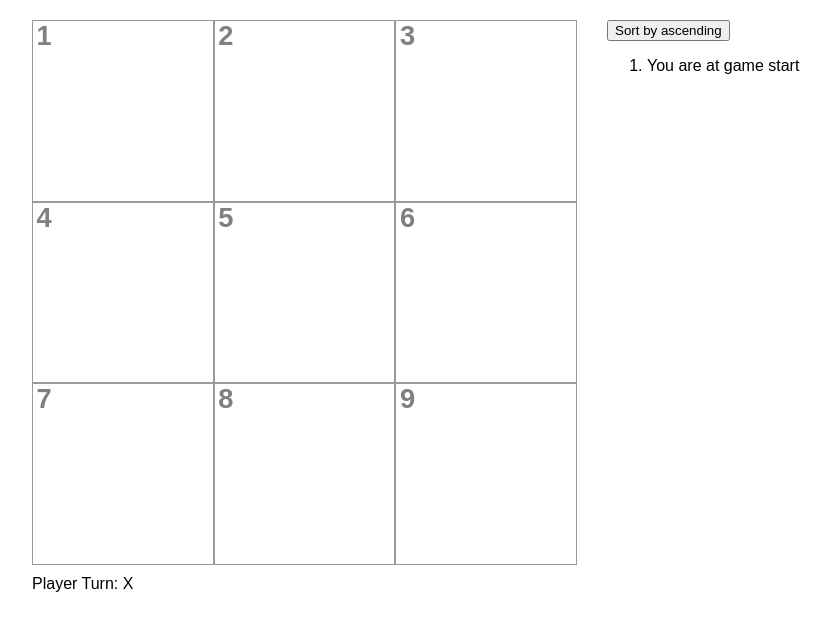
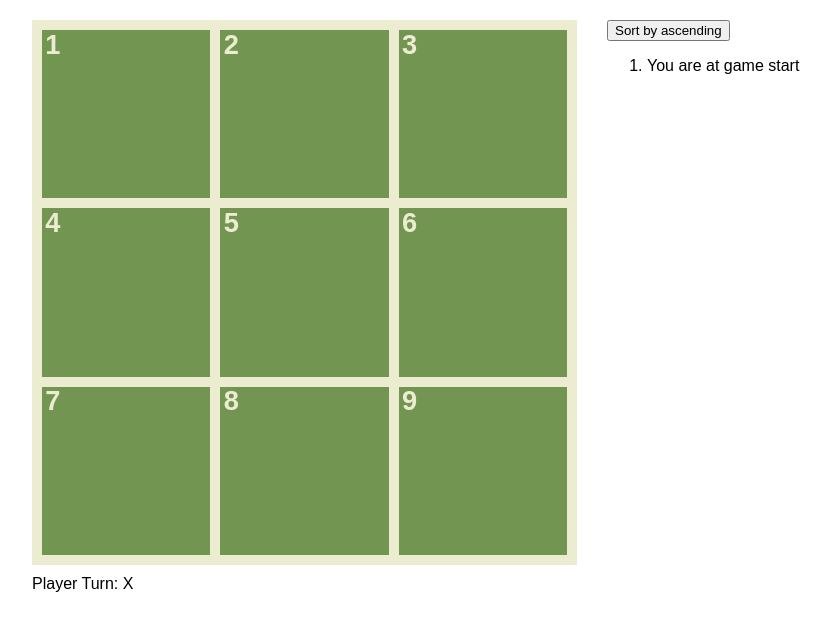
Before and after one commit to HammyPig/react-tic-tac-toe, a React (Create React App) app: page / in a window 1280 px wide. Shown: the top 630 px of the page, without its empty margins (58-889 px from the left). Built offline with nearby package versions, Linux system fonts and the light colour scheme.

Commit message:
feat: enhance game board styling with new colours for squares, grid borders, and text

```diff
--- a/src/Game.jsx
+++ b/src/Game.jsx
@@ -96,7 +96,9 @@ export default function Game() {
     <div className="block game" style={{"flexDirection": "row"}}>
       <div className="block">
         <div className="game-board">
-          <Board squares={boardSquares} highlightedSquares={highlightedSquares} turnNumber={turnNumber} onPlay={handlePlay} />
+          <div className="game-border">
+            <Board squares={boardSquares} highlightedSquares={highlightedSquares} turnNumber={turnNumber} onPlay={handlePlay} />
+          </div>
         </div>
         <div className="status">{statusMessage}</div>
       </div>
--- a/src/Square.jsx
+++ b/src/Square.jsx
@@ -1,7 +1,7 @@
 export default function Square({ displayNumber, value, onSquareClick, isHighlighted }) {
   let highlightedStyle;
   if (isHighlighted) {
-    highlightedStyle = {"backgroundColor": "yellow"};
+    highlightedStyle = {"backgroundColor": "#f5f580"};
   } else {
     highlightedStyle = {};
   }
@@ -11,7 +11,9 @@ export default function Square({ displayNumber, value, onSquareClick, isHighligh
       <span className="square-display-number">
         {displayNumber}
       </span>
-      {value}
+      <span className="square-value">
+        {value}
+      </span>
     </button>
   );
 }
--- a/src/styles.css
+++ b/src/styles.css
@@ -75,13 +75,17 @@ body {
   gap: 10px;
 }
 
-.board-row {
+.game-board {
   container-type: inline-size;
 }
 
+.game-border {
+  border: 1cqw solid #ebecd0;
+}
+
 .square {
-  background: #fff;
-  border: 1px solid #999;
+  background-color: #739552;
+  border: 1cqw solid #ebecd0;
   float: left;
   font-size: 30cqw;
   font-weight: bold;
@@ -99,7 +103,13 @@ body {
   left: 2%;
   font-size: 5cqw;
   line-height: 1;
-  color: gray;
+  color: #ebecd0;
+}
+
+.square-value {
+  color: #f9f9f9;
+  -webkit-text-stroke: 1.5cqw black;
+  paint-order: stroke fill;
 }
 
 .board-row:after {
```
